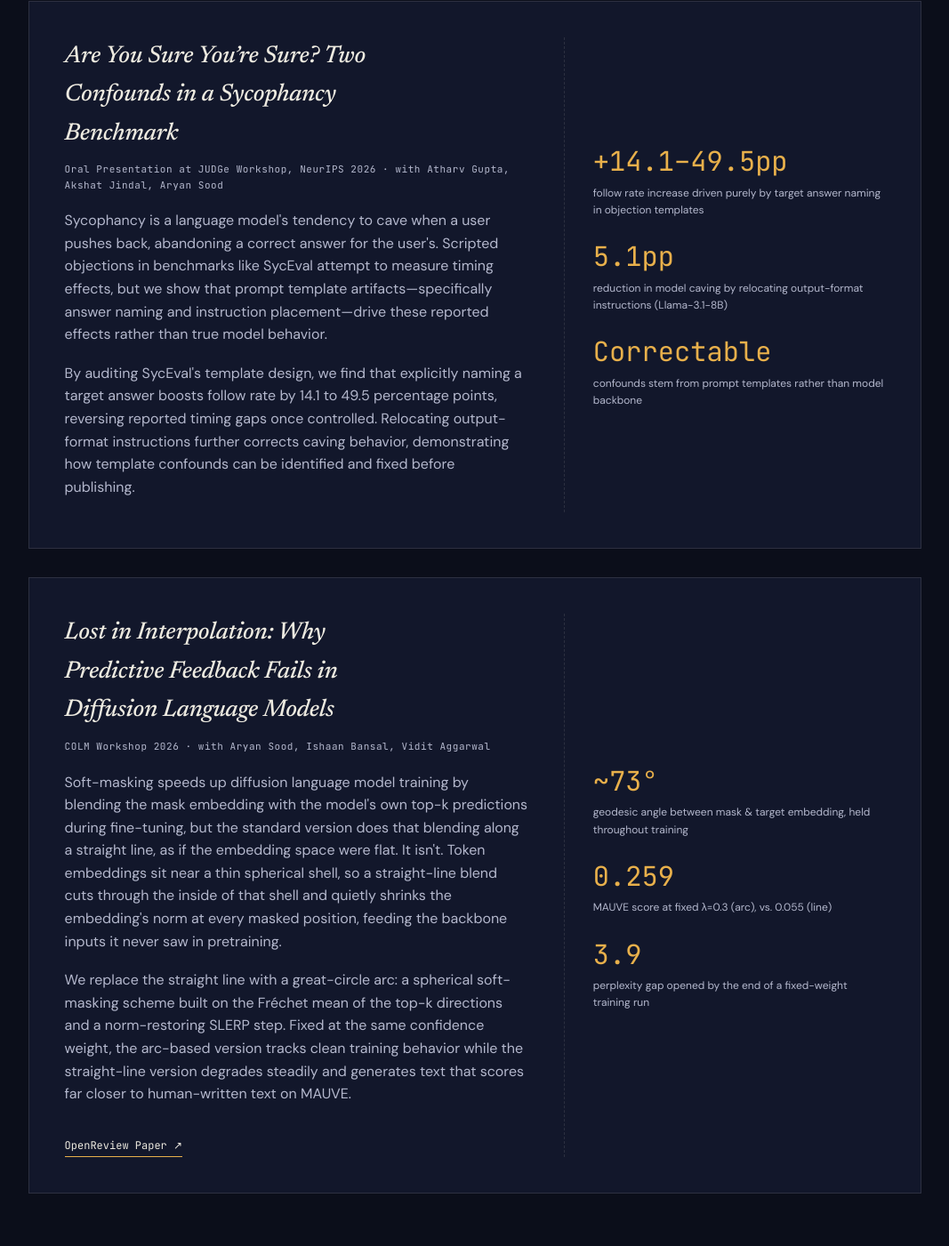
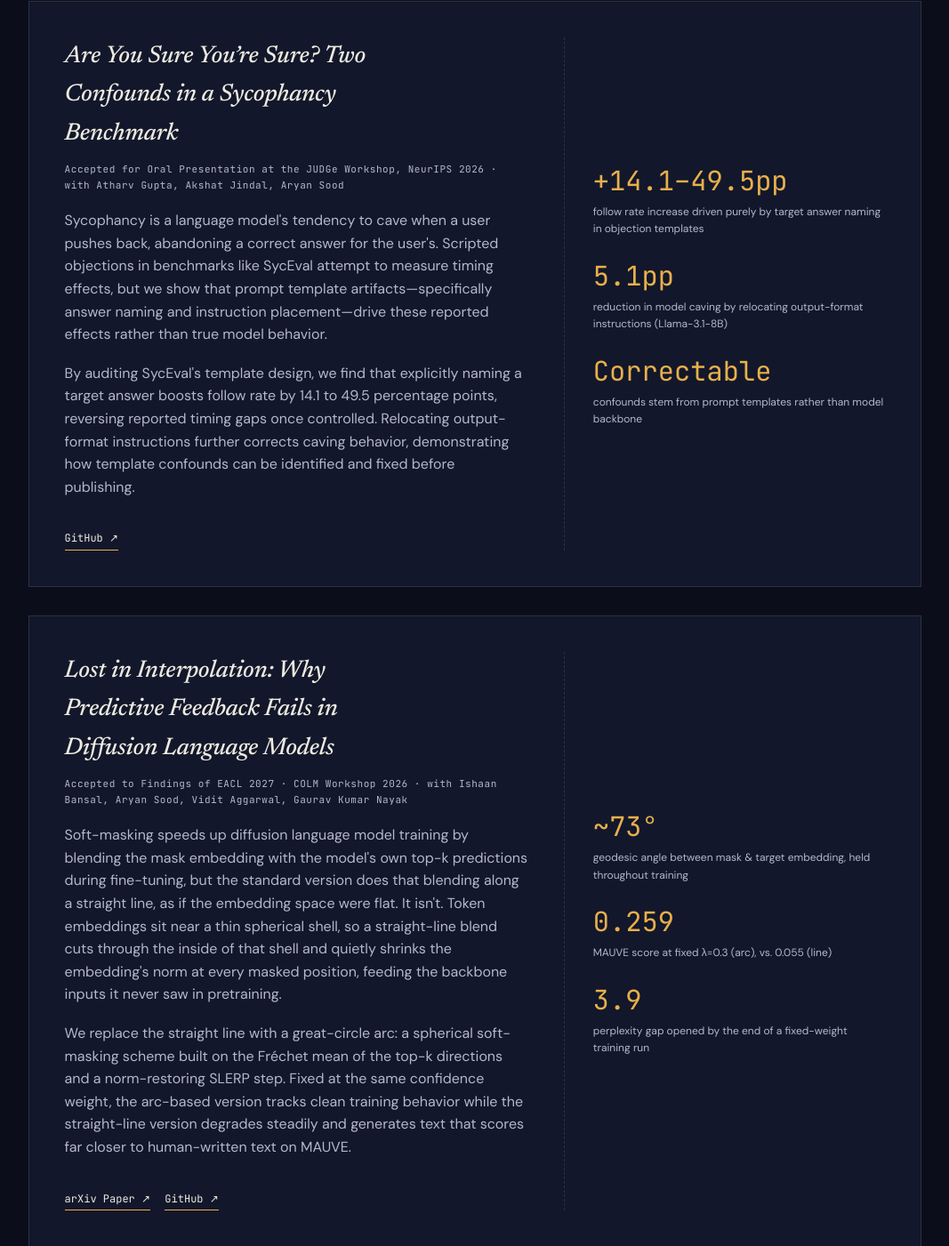
Before and after one commit to lavanyanigam/lavanyanigam.github.io, a plain HTML site: page index.html in a window 1280 px wide. Shown: the part 1921-3322 px from the top of the page at 89% size, without its empty margins (142-1209 px from the left). Drawn offline with Linux system fonts and the light colour scheme.

Commit message:
add EACL findings 2027 paper link

```diff
--- a/index.html
+++ b/index.html
@@ -441,9 +441,10 @@
       <div class="paper-card">
         <div>
           <h3 class="display">Are You Sure You’re Sure? Two Confounds in a Sycophancy Benchmark</h3>
-          <div class="paper-status">Oral Presentation at JUDGe Workshop, NeurIPS 2026 · with Atharv Gupta, Akshat Jindal, Aryan Sood</div>
+          <div class="paper-status">Accepted for Oral Presentation at the JUDGe Workshop, NeurIPS 2026 · with Atharv Gupta, Akshat Jindal, Aryan Sood</div>
           <p>Sycophancy is a language model's tendency to cave when a user pushes back, abandoning a correct answer for the user's. Scripted objections in benchmarks like SycEval attempt to measure timing effects, but we show that prompt template artifacts—specifically answer naming and instruction placement—drive these reported effects rather than true model behavior.</p>
           <p>By auditing SycEval's template design, we find that explicitly naming a target answer boosts follow rate by 14.1 to 49.5 percentage points, reversing reported timing gaps once controlled. Relocating output-format instructions further corrects caving behavior, demonstrating how template confounds can be identified and fixed before publishing.</p>
+          <a class="link" href="https://github.com/aksfactor14/Are-You-Sure-You-re-Sure-Two-Confounds-in-a-Sycophancy-Benchmark" target="_blank" rel="noopener" style="display:inline-block; margin-top:20px; font-family:'JetBrains Mono', monospace; font-size:12px; color:var(--text); border-bottom:1px solid var(--gold); padding-bottom:2px; text-decoration:none;">GitHub ↗</a>
         </div>
         <div class="stat-arc">
           <div class="stat"><div class="num">+14.1–49.5pp</div><div class="lbl">follow rate increase driven purely by target answer naming in objection templates</div></div>
@@ -456,10 +457,11 @@
       <div class="paper-card">
         <div>
           <h3 class="display">Lost in Interpolation: Why Predictive Feedback Fails in Diffusion Language Models</h3>
-          <div class="paper-status">COLM Workshop 2026 · with Aryan Sood, Ishaan Bansal, Vidit Aggarwal</div>
+          <div class="paper-status">Accepted to Findings of EACL 2027 · COLM Workshop 2026 · with Ishaan Bansal, Aryan Sood, Vidit Aggarwal, Gaurav Kumar Nayak</div>
           <p>Soft-masking speeds up diffusion language model training by blending the mask embedding with the model's own top-k predictions during fine-tuning, but the standard version does that blending along a straight line, as if the embedding space were flat. It isn't. Token embeddings sit near a thin spherical shell, so a straight-line blend cuts through the inside of that shell and quietly shrinks the embedding's norm at every masked position, feeding the backbone inputs it never saw in pretraining.</p>
           <p>We replace the straight line with a great-circle arc: a spherical soft-masking scheme built on the Fréchet mean of the top-k directions and a norm-restoring SLERP step. Fixed at the same confidence weight, the arc-based version tracks clean training behavior while the straight-line version degrades steadily and generates text that scores far closer to human-written text on MAUVE.</p>
-          <a class="link" href="https://arxiv.org/abs/2608.06529" target="_blank" rel="noopener" style="display:inline-block; margin-top:20px; font-family:'JetBrains Mono', monospace; font-size:12px; color:var(--text); border-bottom:1px solid var(--gold); padding-bottom:2px; text-decoration:none;">OpenReview Paper ↗</a>
+          <a class="link" href="https://arxiv.org/abs/2608.06529" target="_blank" rel="noopener" style="display:inline-block; margin-top:20px; font-family:'JetBrains Mono', monospace; font-size:12px; color:var(--text); border-bottom:1px solid var(--gold); padding-bottom:2px; text-decoration:none;">arXiv Paper ↗</a>
+          <a class="link" href="https://github.com/vlgiitr/ssmdlm" target="_blank" rel="noopener" style="display:inline-block; margin-top:20px; margin-left:12px; font-family:'JetBrains Mono', monospace; font-size:12px; color:var(--text); border-bottom:1px solid var(--gold); padding-bottom:2px; text-decoration:none;">GitHub ↗</a>
         </div>
         <div class="stat-arc">
           <div class="stat"><div class="num">~73°</div><div class="lbl">geodesic angle between mask &amp; target embedding, held throughout training</div></div>
```
Also changed, not shown: 1 other file.
